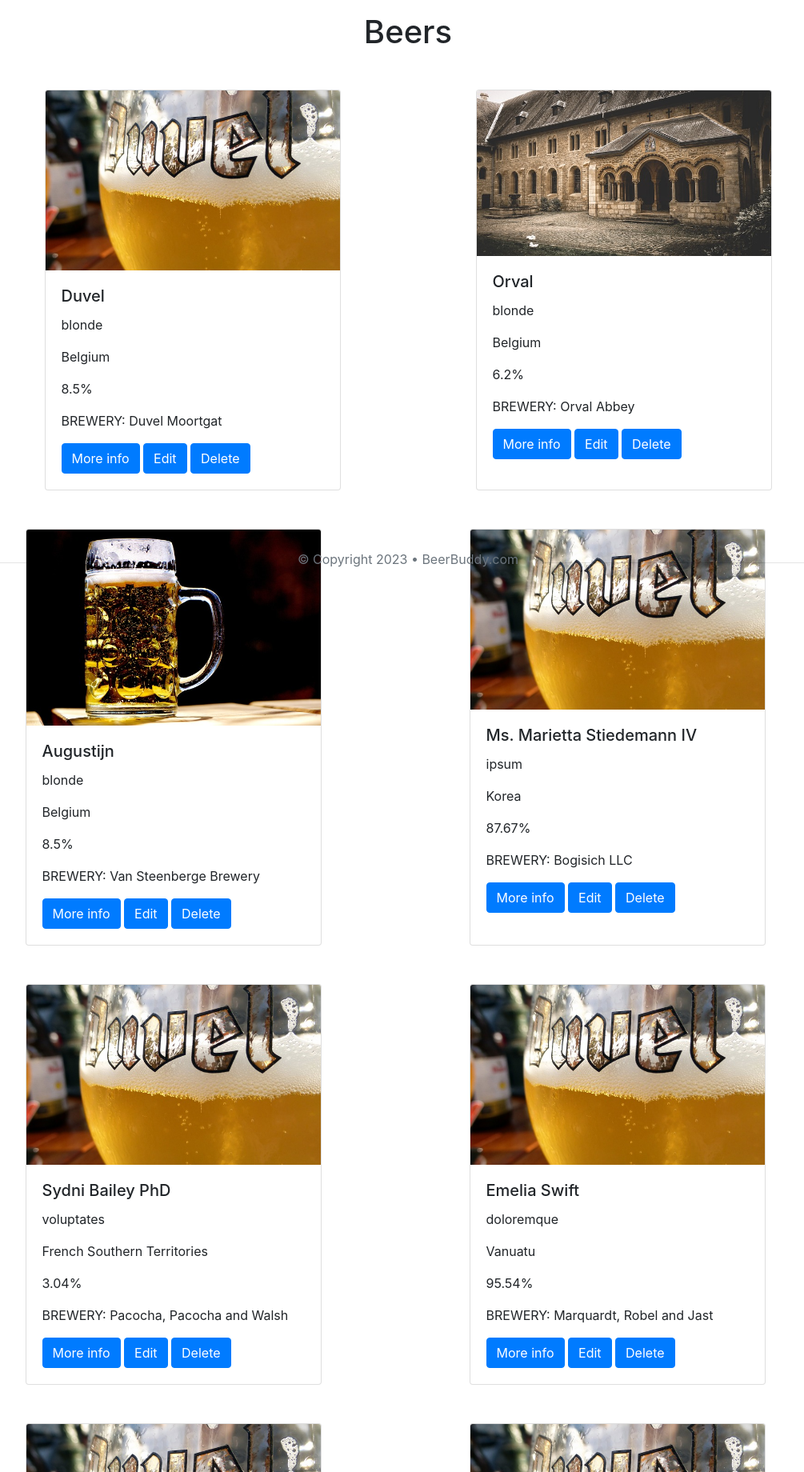
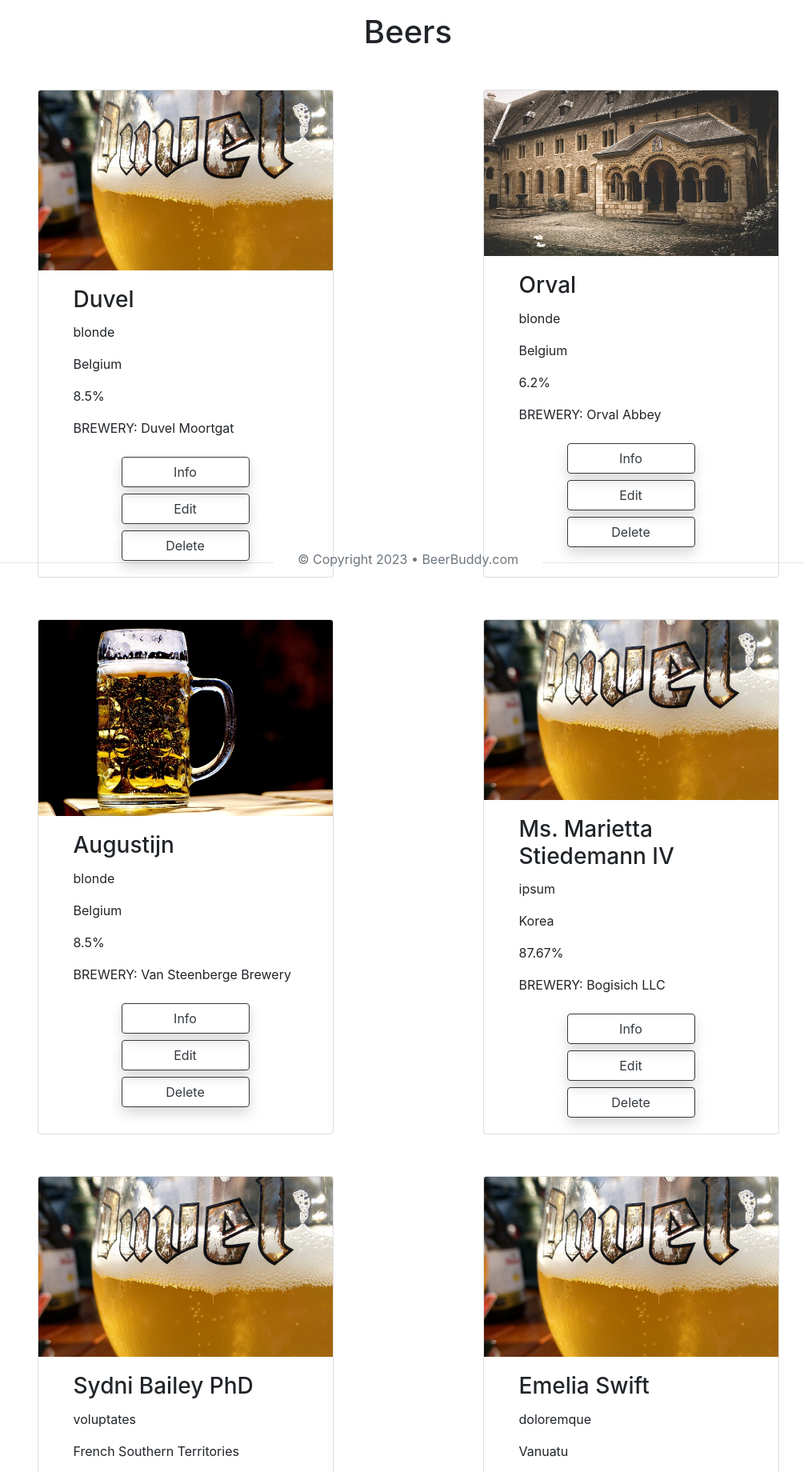
Before and after one commit to Sofievdabeele/beerbuddy, a Laravel app: page /beers in a window 1280 px wide. Shown: the part 80-1920 px from the top of the page at 80% size, without its empty margins (130-1135 px from the left). Run offline with Laravel 10, Linux system fonts and the light colour scheme; data comes from the database, SQL or seed files in the repository; style sheets or scripts are compiled from the project's sources.

Commit message:
Continue on styling beer cards

```diff
--- a/laravel-and-beyond/resources/views/beers.blade.php
+++ b/laravel-and-beyond/resources/views/beers.blade.php
@@ -2,10 +2,10 @@
 @section('content')
 
 <h1 class="text-center mx-auto mt-3 mb-5">Beers</h1>
-<div class="container d-flex flex-wrap mx-auto w-100" id="card-container">
+<div class="container d-flex flex-wrap mx-auto w-100 gap-1" id="card-container">
 
     @foreach ($beers as $beer)
-        <p class="card-text mb-3 mx-3" style="max-width: 300px;">< x-beer-preview-card :beer="$beer" /></p>
+        <x-beer-preview-card :beer="$beer"/>
     @endforeach
 </div>
 
--- a/laravel-and-beyond/resources/views/components/beer-preview-card.blade.php
+++ b/laravel-and-beyond/resources/views/components/beer-preview-card.blade.php
@@ -1,17 +1,23 @@
 @props(['beer'])
 
-<div class="card mb-5 mr-4 mx-auto" style="max-width: 450px; max-width: 370px;">
+<div class="card mb-5 mx-auto" style="max-width: 450px; max-width: 370px;">
     <img class="card-img-top" src="{{$beer->image}}" alt="Image of the displayed beer">
-    <div class="card-body">
-      <h5 class="card-title">{{$beer->name}}</h5>
+    <div class="card-body mx-4">
+      <h3 class="card-title">{{$beer->name}}</h3>
       <p class="card-text">{{$beer->type}}</p>
       <p class="card-text">{{$beer->country}}</p>
       <p class="card-text">{{$beer->alcohol_percentage}}%</p>
       <p class="card-text">BREWERY: {{$beer->brewery}}</p>
 
-      <a href="/beers/{{$beer->slug}}" class="btn btn-primary">More info</a>
-      <a href="#" class="btn btn-primary">Edit</a>
-      <a href="#" class="btn btn-primary">Delete</a>
+      <div class="d-flex justify-content-center align-items-center mt-4">
+        <div class=" flex-column h-15 w-40">
+
+          <a href="/beers/{{$beer->slug}}" class="btn btn-outline-dark btn-block shadow">Info</a>
+          <a href="#" class="btn btn-outline-dark btn-block shadow">Edit</a>
+          <a href="#" class="btn btn-outline-dark btn-block shadow">Delete</a>
+        </div>
+      </div>
+
 
     </div>
   </div>
```
